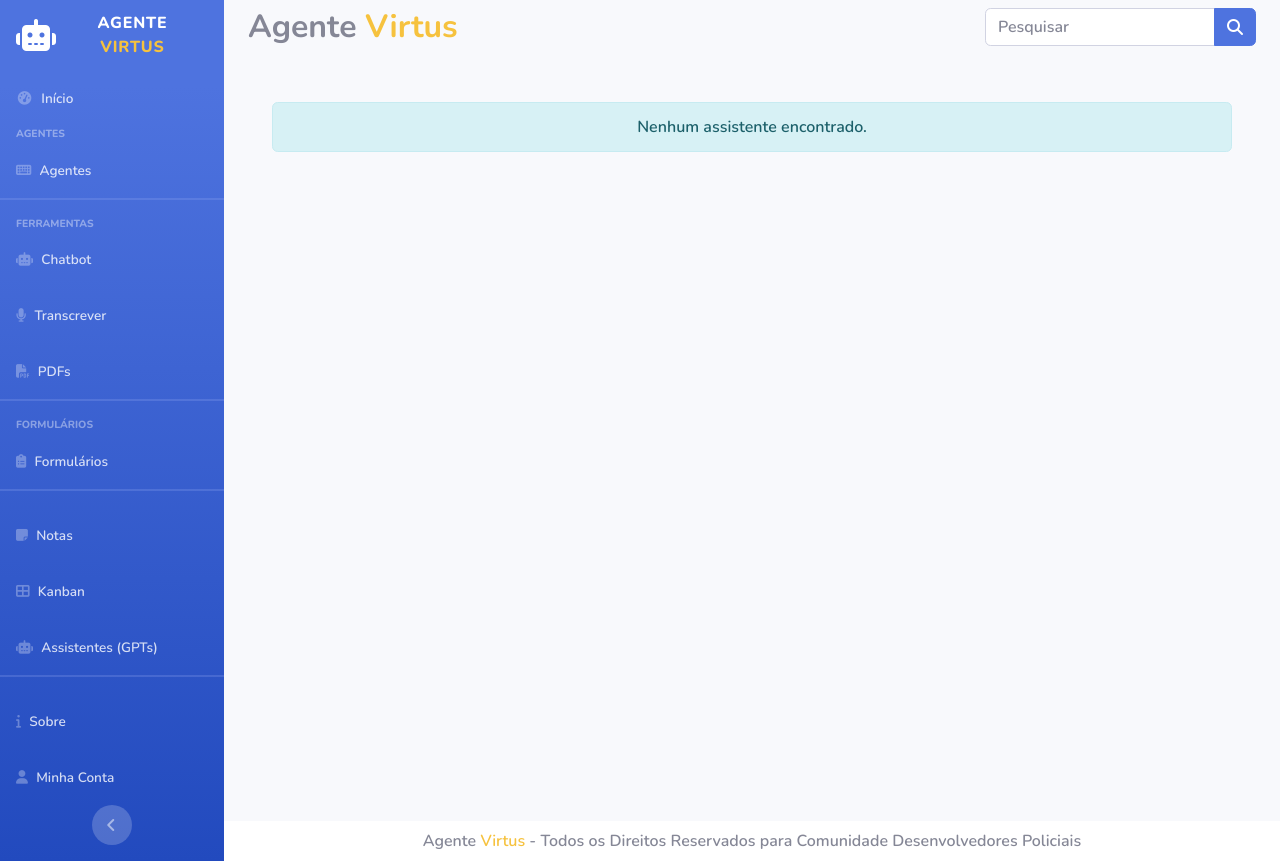
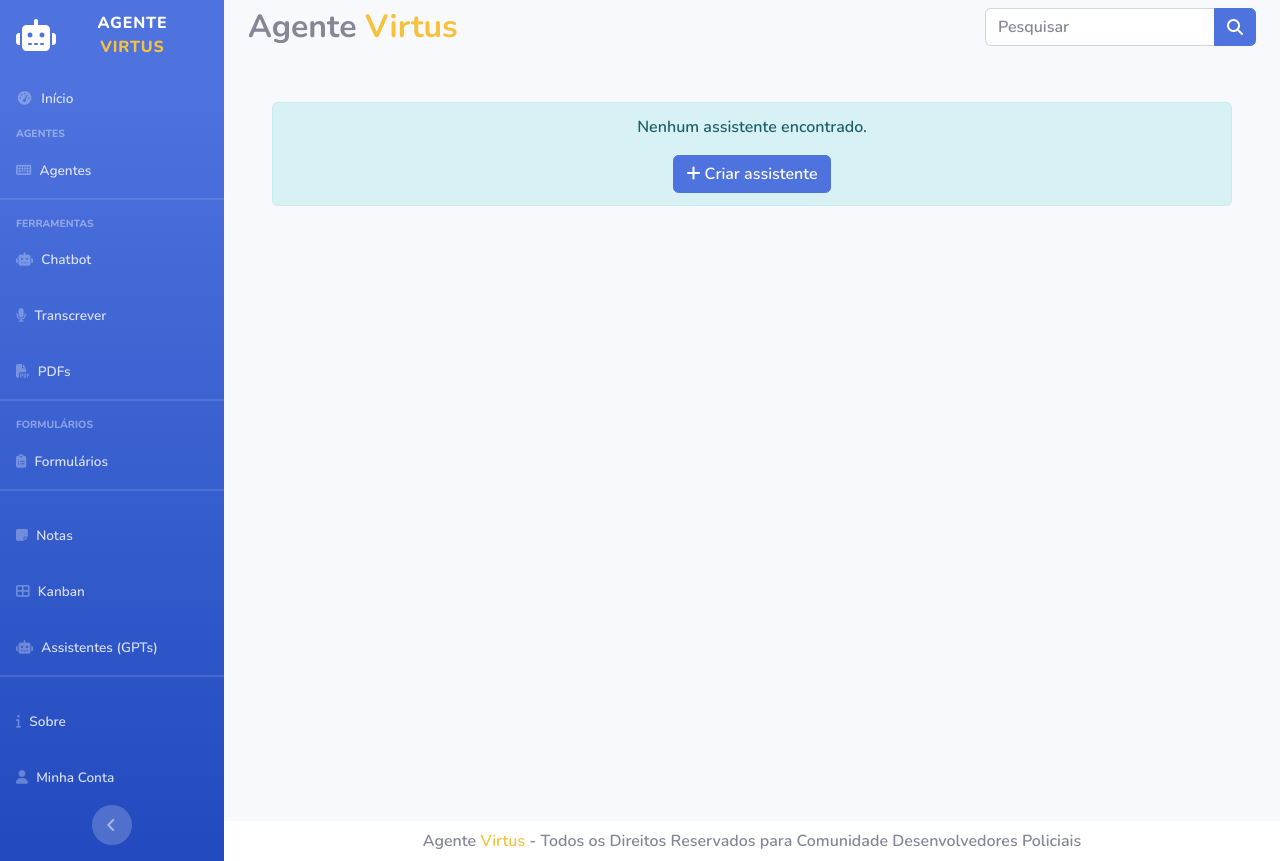
Before and after one commit to cristianoritta/AgenteVirtus, a Flask app: page /assistentes in a window 1280 px wide. Run offline with Flask 3, Linux system fonts and the light colour scheme; some libraries are stand-ins or nearby versions.

Commit message:
novo assistente

```diff
--- a/templates/assistentes/index.html
+++ b/templates/assistentes/index.html
@@ -29,7 +29,12 @@
         {% endfor %}
     </div>
     {% else %}
-    <div class="alert alert-info text-center">Nenhum assistente encontrado.</div>
+    <div class="alert alert-info text-center">
+        Nenhum assistente encontrado. <br>
+        <a href="{{ url_for('assistentes_novo') }}" class="btn btn-primary mt-3">
+            <i class="fas fa-plus"></i> Criar assistente
+        </a>
+    </div>
     {% endif %}
 </div>
 {% endblock %}
```
Also changed, not shown: 1 other file.
